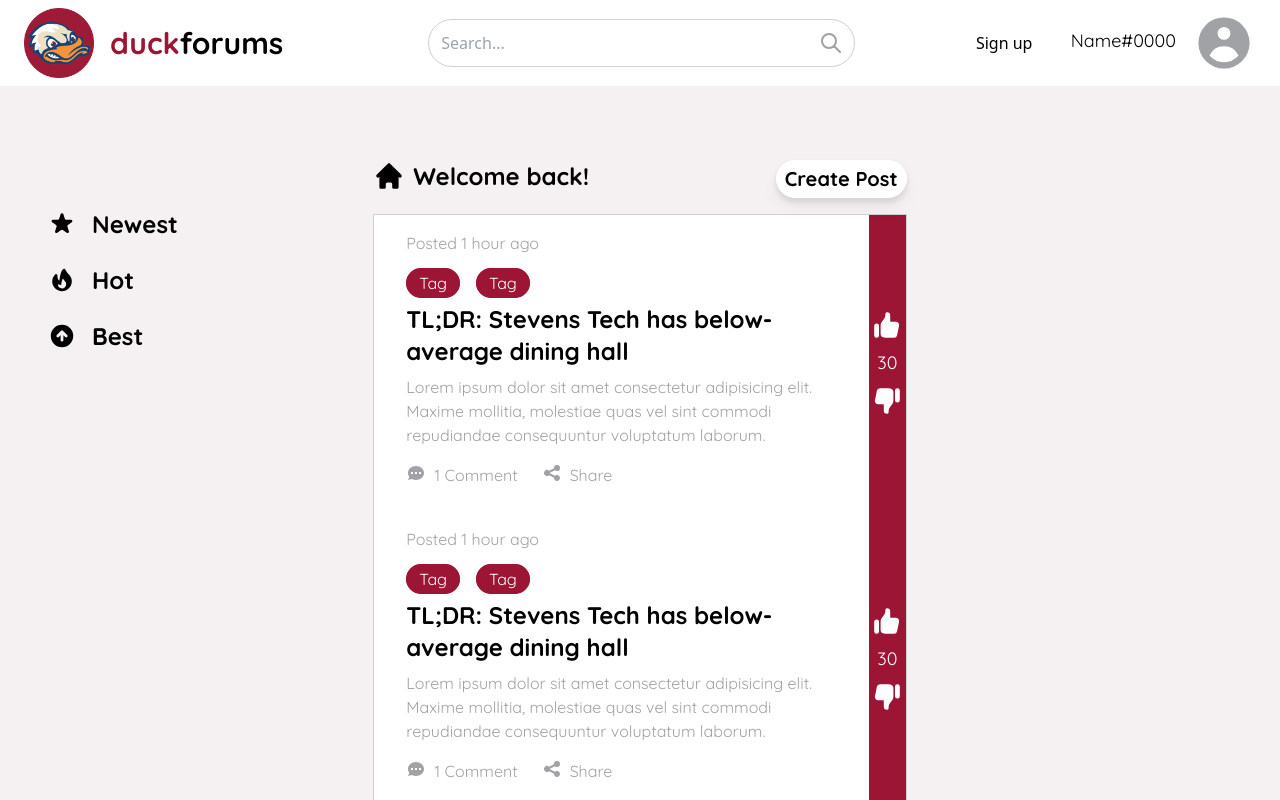
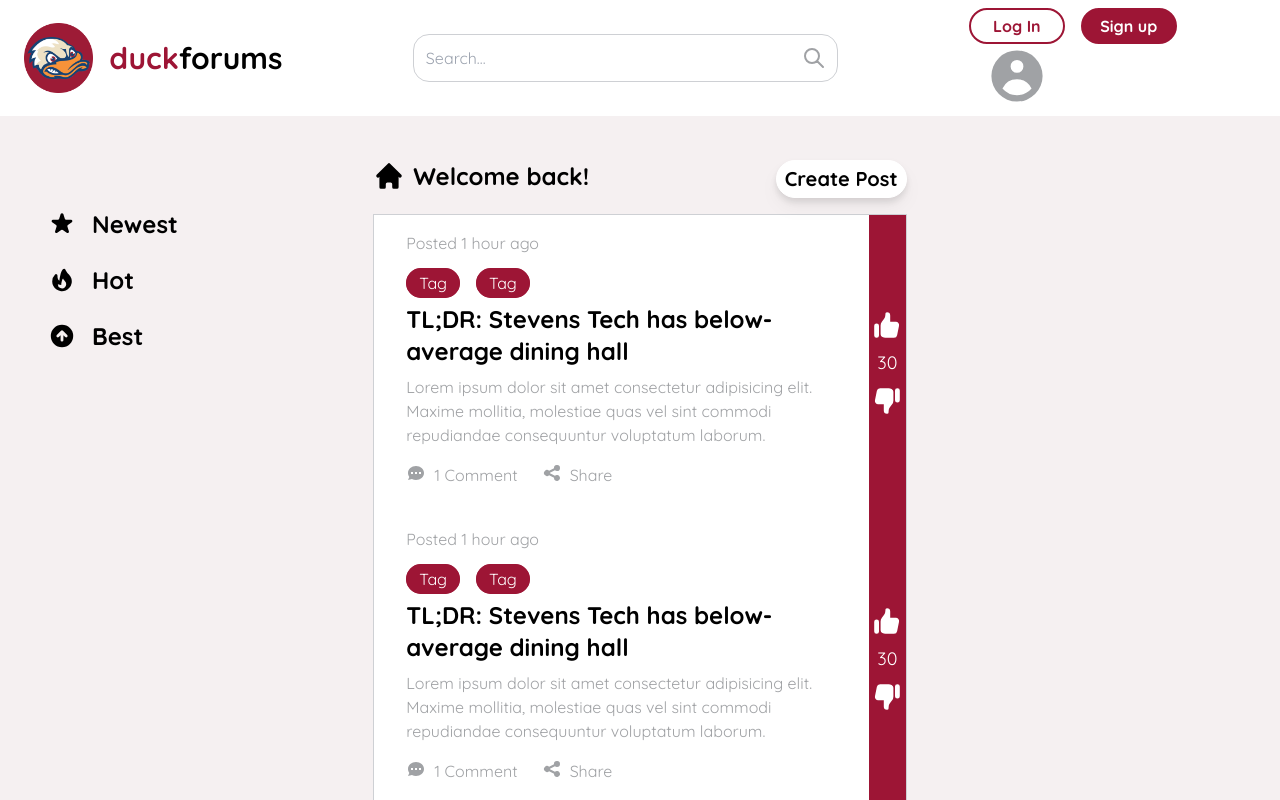
Before and after one commit to iscii/stevens-forums, a Next.js app: page / in a window 1280 px wide. Shown: the top 800 px of the page. Built offline with nearby package versions, Linux system fonts and the light colour scheme.

Commit message:
login/signup buttons

```diff
--- a/components/Nav.js
+++ b/components/Nav.js
@@ -13,13 +13,13 @@ function Nav() {
 	}
 
 	return (
-		<div className="fixed flex justify-between items-center h-auto w-full bg-pri-white z-10">
+		<div className="font-quicksand fixed flex justify-between items-center h-auto w-full bg-pri-white z-10">
 			<Link href="/">
 				<a>
 					<div className="px-6 py-2 float-left flex items-center justify-center hover:bg-dark-red">
 						<Image src={"/atillalogo.png"} alt="atilla" width={70} height={70} />
-						<p className="font-quicksand font-bold text-3xl text-pri-red pl-4">duck</p>
-						<p className="font-quicksand font-bold text-3xl">forums</p>
+						<p className="font-bold text-3xl text-pri-red pl-4">duck</p>
+						<p className="font-bold text-3xl">forums</p>
 					</div>
 				</a>
 			</Link>
@@ -28,22 +28,29 @@ function Nav() {
 				<Searchbar />
 			</div>
 
-			<button onClick={toggle}>Sign up</button>
+
+			{/* <div className="fixed top-0 w-screen h-screen flex justify-center items-center" style={{ display: showMe ? "flex" : "none" }}>
+				<Login />
+			</div> */}
 
 			<div className="fixed top-0 w-screen h-screen flex justify-center items-center" style={{ display: showMe ? "flex" : "none" }}>
 				<Signup />
 			</div>
 
-			<Link href="/account">
-				<a className="text-pri-white">
-					<div className="px-6 py-2 float-right hover:bg-dark-red hover:underline">
-						<span className="font-quicksand text-pri-black text-lg">Name#0000</span>
+			{/* gotta get this into account box without interfering with link smhw, prolly will fix when backend integration*/}
+
+			<div className="px-6 py-2 float-right hover:bg-dark-red hover:underline">
+				<button className="w-24 text-pri-red bg-pri-white font-bold py-1 px-3 border-2 border-pri-red rounded-3xl" onClick={toggle}>Log In</button>
+				<button className="w-24 ml-4 text-pri-white bg-pri-red font-bold py-1 px-3 border-2 border-pri-red rounded-3xl" onClick={toggle}>Sign up</button>
+				<Link href="/account">
+					<a className="text-pri-white cursor-pointer">
+						{/* <span className="font-quicksand text-pri-black text-lg">Name#0000</span> */}
 						<svg className="h-16 w-16 inline ml-4 fill-gray-300" xmlns="http://www.w3.org/2000/svg" viewBox="0 0 20 20">
 							<path fillRule="evenodd" d="M18 10a8 8 0 11-16 0 8 8 0 0116 0zm-6-3a2 2 0 11-4 0 2 2 0 014 0zm-2 4a5 5 0 00-4.546 2.916A5.986 5.986 0 0010 16a5.986 5.986 0 004.546-2.084A5 5 0 0010 11z" clipRule="evenodd" />
 						</svg>
-					</div>
-				</a>
-			</Link>
+					</a>
+				</Link>
+			</div>
 		</div>
 	)
 }
--- a/components/Searchbar.js
+++ b/components/Searchbar.js
@@ -1,7 +1,7 @@
 function Searchbar() {
 	return (
 		<form action="/" className="w-4/6 h-12 flex justify-end items-center">
-			<input type="text" placeholder="Search..." className="w-full h-full border bg-pri-gray border-pri-gray rounded-3xl px-3 focus:outline-none focus:border-dark-gray" />
+			<input type="text" placeholder="Search..." className="w-full h-full border bg-pri-gray border-pri-gray rounded-2xl px-3 focus:outline-none focus:border-dark-gray" />
 			<button type="submit" value="Submit" className="absolute ml-4 mr-1">
 				<svg className="h-10 w-10 p-2 hover:bg-sub-gray hover:border-0 hover:border-sub-gray hover:rounded-lg stroke-gray-300" xmlns="http://www.w3.org/2000/svg" fill="none" viewBox="0 0 24 24">
 					<path strokeLinecap="round" strokeLinejoin="round" strokeWidth="2" d="M21 21l-6-6m2-5a7 7 0 11-14 0 7 7 0 0114 0z" />
```
